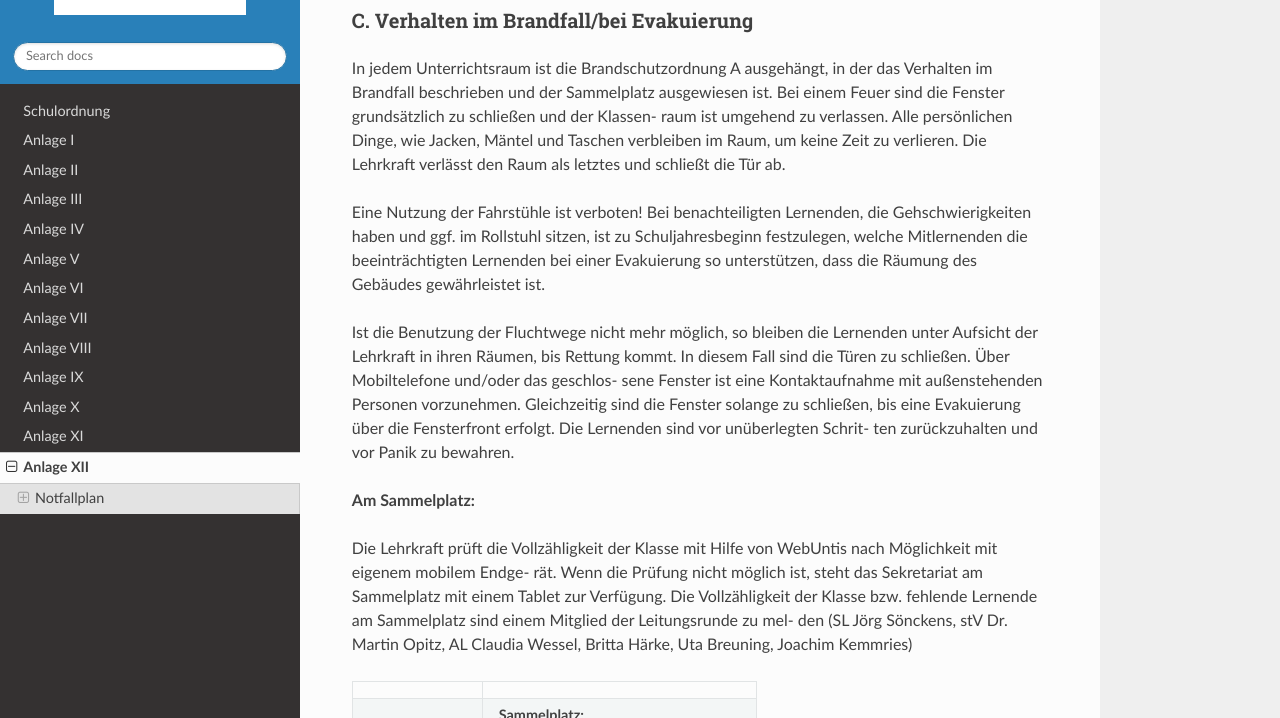
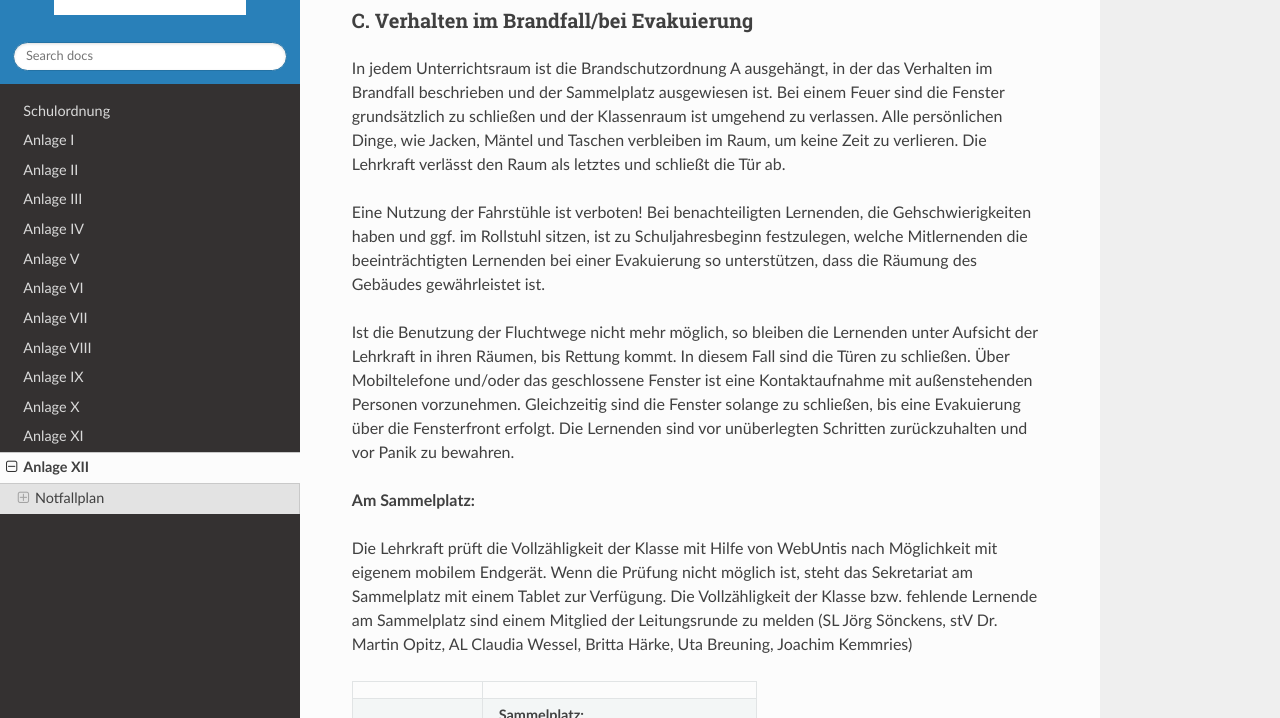
Before and after one commit to herr-nm/MMBbS_Schulordnung, an MkDocs documentation site: the page built from docs/Anlage 12.md, in a window 1280 px wide and 1400 px high, scrolled down 904 px. Shown: the part 199-917 px from the top of the window. Built offline with MkDocs 1.6.1, drawn with Linux system fonts in a browser that asks for light colours; nearby versions of some CDN libraries.

Commit message:
Worttrennungen bereinigt

```diff
--- a/docs/Anlage 12.md
+++ b/docs/Anlage 12.md
@@ -29,15 +29,15 @@ Eine detaillierte Ärzteliste können Sie im Sekretariat (Raum 2.04) einsehen.
 
 ### C. Verhalten im Brandfall/bei Evakuierung
 
-In jedem Unterrichtsraum ist die Brandschutzordnung A ausgehängt, in der das Verhalten im Brandfall beschrieben und der Sammelplatz ausgewiesen ist. Bei einem Feuer sind die Fenster grundsätzlich zu schließen und der Klassen- raum ist umgehend zu verlassen. Alle persönlichen Dinge, wie Jacken, Mäntel und Taschen verbleiben im Raum, um keine Zeit zu verlieren. Die Lehrkraft verlässt den Raum als letztes und schließt die Tür ab.
+In jedem Unterrichtsraum ist die Brandschutzordnung A ausgehängt, in der das Verhalten im Brandfall beschrieben und der Sammelplatz ausgewiesen ist. Bei einem Feuer sind die Fenster grundsätzlich zu schließen und der Klassenraum ist umgehend zu verlassen. Alle persönlichen Dinge, wie Jacken, Mäntel und Taschen verbleiben im Raum, um keine Zeit zu verlieren. Die Lehrkraft verlässt den Raum als letztes und schließt die Tür ab.
 
 Eine Nutzung der Fahrstühle ist verboten! Bei benachteiligten Lernenden, die Gehschwierigkeiten haben und ggf. im Rollstuhl sitzen, ist zu Schuljahresbeginn festzulegen, welche Mitlernenden die beeinträchtigten Lernenden bei einer Evakuierung so unterstützen, dass die Räumung des Gebäudes gewährleistet ist.
 
-Ist die Benutzung der Fluchtwege nicht mehr möglich, so bleiben die Lernenden unter Aufsicht der Lehrkraft in ihren Räumen, bis Rettung kommt. In diesem Fall sind die Türen zu schließen. Über Mobiltelefone und/oder das geschlos- sene Fenster ist eine Kontaktaufnahme mit außenstehenden Personen vorzunehmen. Gleichzeitig sind die Fenster solange zu schließen, bis eine Evakuierung über die Fensterfront erfolgt. Die Lernenden sind vor unüberlegten Schrit- ten zurückzuhalten und vor Panik zu bewahren.
+Ist die Benutzung der Fluchtwege nicht mehr möglich, so bleiben die Lernenden unter Aufsicht der Lehrkraft in ihren Räumen, bis Rettung kommt. In diesem Fall sind die Türen zu schließen. Über Mobiltelefone und/oder das geschlossene Fenster ist eine Kontaktaufnahme mit außenstehenden Personen vorzunehmen. Gleichzeitig sind die Fenster solange zu schließen, bis eine Evakuierung über die Fensterfront erfolgt. Die Lernenden sind vor unüberlegten Schritten zurückzuhalten und vor Panik zu bewahren.
 
 **Am Sammelplatz:**
 
-Die Lehrkraft prüft die Vollzähligkeit der Klasse mit Hilfe von WebUntis nach Möglichkeit mit eigenem mobilem Endge- rät. Wenn die Prüfung nicht möglich ist, steht das Sekretariat am Sammelplatz mit einem Tablet zur Verfügung. Die Vollzähligkeit der Klasse bzw. fehlende Lernende am Sammelplatz sind einem Mitglied der Leitungsrunde zu mel- den (SL Jörg Sönckens, stV Dr. Martin Opitz, AL Claudia Wessel, Britta Härke, Uta Breuning, Joachim Kemmries)
+Die Lehrkraft prüft die Vollzähligkeit der Klasse mit Hilfe von WebUntis nach Möglichkeit mit eigenem mobilem Endgerät. Wenn die Prüfung nicht möglich ist, steht das Sekretariat am Sammelplatz mit einem Tablet zur Verfügung. Die Vollzähligkeit der Klasse bzw. fehlende Lernende am Sammelplatz sind einem Mitglied der Leitungsrunde zu melden (SL Jörg Sönckens, stV Dr. Martin Opitz, AL Claudia Wessel, Britta Härke, Uta Breuning, Joachim Kemmries)
 
 | | |
 | :--- | :--- |
```
